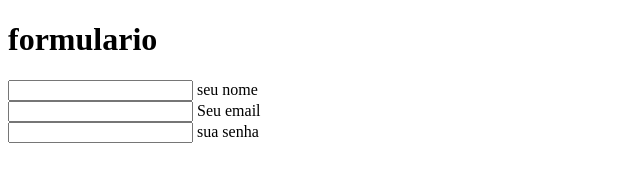
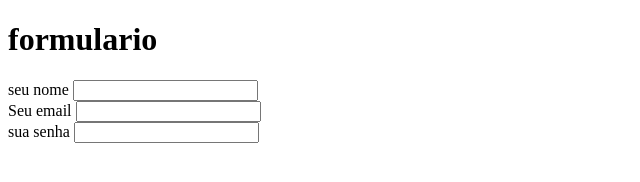
Before and after one commit to HugoRodriguesPFE/sitez, a plain HTML site: page index.html in a window 1280 px wide. Shown: the whole page, without its empty margins (0-640 px from the left). Drawn offline with Linux system fonts and the light colour scheme.

Commit message:
criaçao de formulario

```diff
--- a/index.html
+++ b/index.html
@@ -8,12 +8,15 @@
 <body>
     <h1>formulario</h1>
     <form>
+        <label for="text">seu nome</label>
         <input id=" seu nome" type="text">
-        <label for="text">seu nome</label><br>
+        <br>
+        <label for="email">Seu email</label>
         <input id="seu email" type="email">
-        <label for="email">Seu email</label><br>
+        <br>
+        <label for="senha">sua senha</label>
         <input id="senha"  type="password" />
-        <label for="senha">sua senha</label>
+
 
     </form>
 </body>
```
